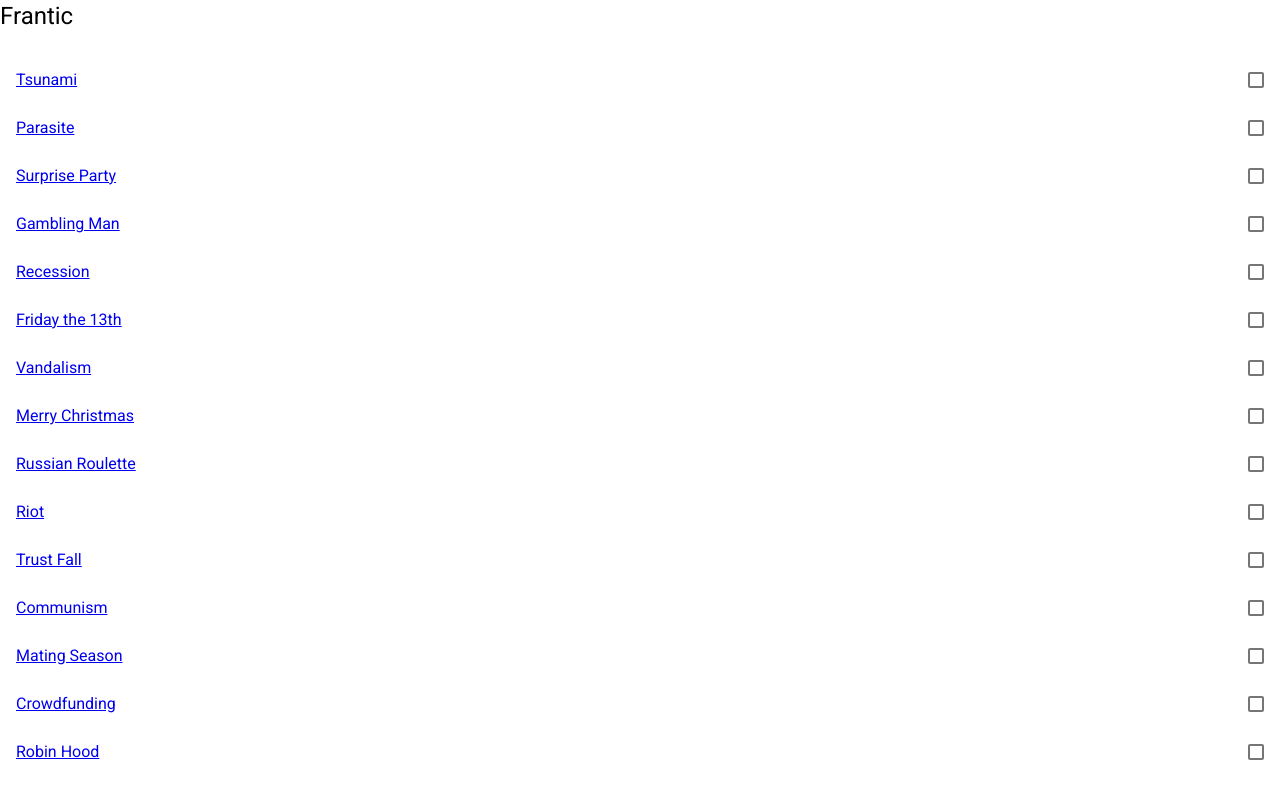
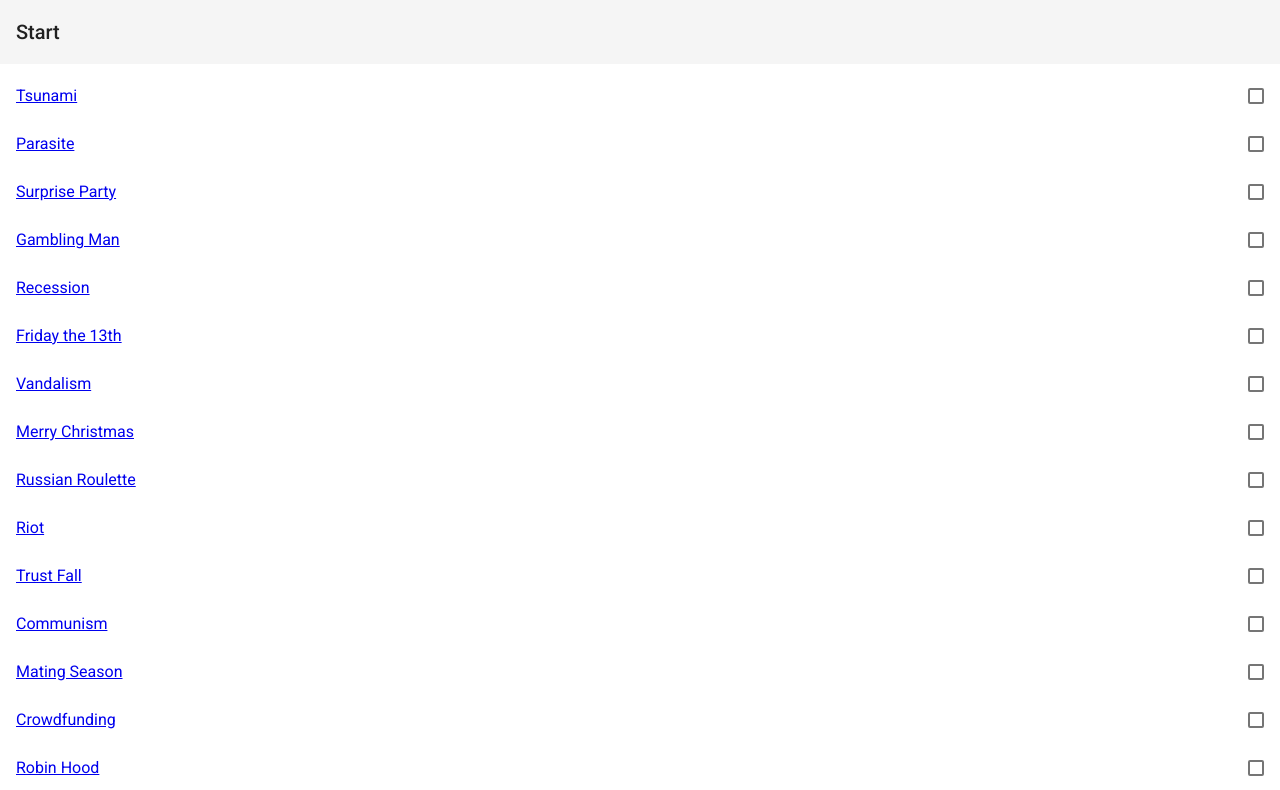
Before and after one commit to bootcamp5/frantics-dealer, an Angular app: page / in a window 1280 px wide. Shown: the top 790 px of the page. Built offline with nearby package versions, Linux system fonts and the light colour scheme.

Commit message:
create toolbar and replace next button to header

```diff
--- a/src/app/app.component.html
+++ b/src/app/app.component.html
@@ -1,2 +1,12 @@
-<div><h1>Frantic</h1></div>
+<mat-toolbar color="primay">
+    <mat-toolbar-row>
+       <span>Start</span>
+    </mat-toolbar-row>
+
+    <mat-toolbar-row *ngIf="game.isRunning()">
+        <span><button mat-button (click)="game.goToNext()">NEXT ({{ game.getRemainingCount() }})</button></span>
+    </mat-toolbar-row>
+
+</mat-toolbar>
+
 <router-outlet></router-outlet>
--- a/src/app/app.component.ts
+++ b/src/app/app.component.ts
@@ -1,5 +1,6 @@
 import { Component } from '@angular/core';
 import { ActionCardService } from './action-card.service';
+import { GameService } from './game.service';
 
 @Component({
   selector: 'app-root',
@@ -8,5 +9,5 @@ import { ActionCardService } from './action-card.service';
 })
 export class AppComponent {
 
-
+  constructor(public game: GameService) { }
 }
--- a/src/app/app.module.ts
+++ b/src/app/app.module.ts
@@ -10,6 +10,7 @@ import { BrowserAnimationsModule } from '@angular/platform-browser/animations';
 import { MatListModule } from '@angular/material/list';
 import { MatCardModule } from '@angular/material/card';
 import { MatButtonModule } from '@angular/material/button';
+import { MatToolbarModule } from '@angular/material/toolbar';
 
 @NgModule({
   declarations: [
@@ -25,6 +26,7 @@ import { MatButtonModule } from '@angular/material/button';
     MatListModule,
     MatCardModule,
     MatButtonModule,
+    MatToolbarModule,
   ],
   providers: [],
   bootstrap: [AppComponent]
--- a/src/app/card-detail/card-detail.component.html
+++ b/src/app/card-detail/card-detail.component.html
@@ -8,7 +8,4 @@
         WICHTIG: {{ card.hint }}
       </p>
     </mat-card-content>
-    <mat-card-actions>
-      <button *ngIf="game.isRunning()" mat-button (click)="game.goToNext()">NEXT ({{ game.getRemainingCount() }})</button>
-    </mat-card-actions>
   </mat-card>
--- a/src/app/start/start.component.html
+++ b/src/app/start/start.component.html
@@ -1,12 +1,14 @@
 <div>
+
     <mat-selection-list (selectionChange)="changed($event)">
         <mat-list-option *ngFor="let card of getItems()" [selected]="card.selected" ><a [routerLink]="[card.name]" >{{ card.title }}</a></mat-list-option>
     </mat-selection-list>
-    <div >
+    <div>
         <!-- <input [(ngModel)]="card.selected" type="checkbox"><a [routerLink]="[card.name]" >{{ card.title }}</a> -->
     </div>
 
     <button mat-stroked-button (click)="selectAll()">Select all</button>
     <button mat-stroked-button (click)="unselectAll()">Unselect all</button>
     <button mat-raised-button (click)="startGame()"> Start</button>
+
 </div>
```
